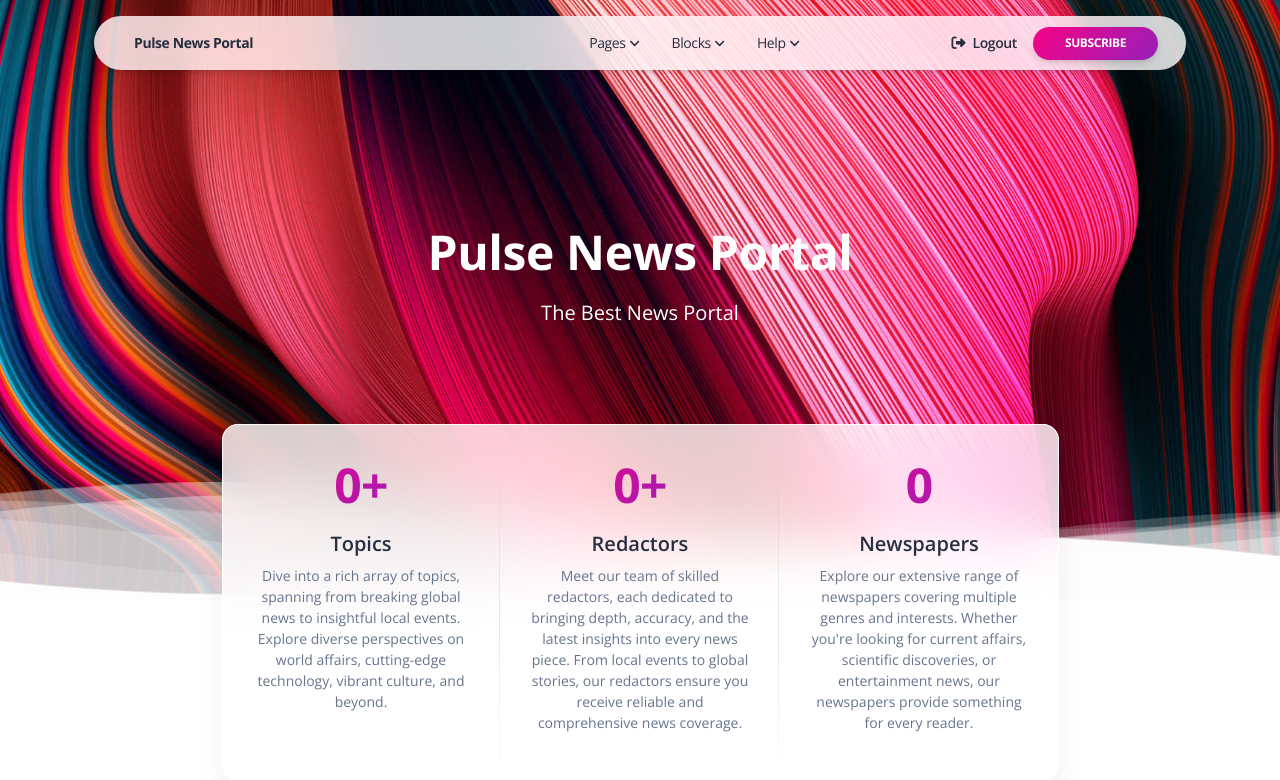
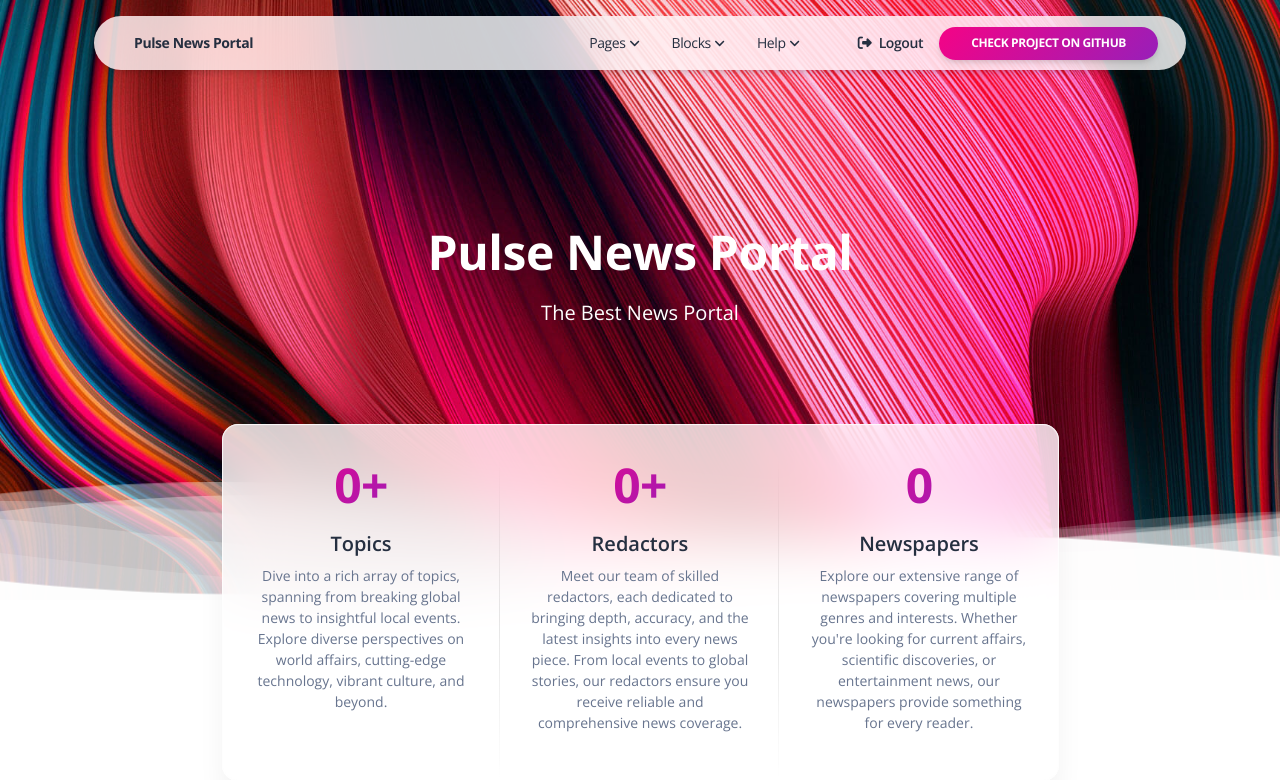
Before and after one commit to vburkalo/news-agency, a Django app: page / in a window 1280 px wide. Shown: the top 780 px of the page. Run offline with Django 5.2, Linux system fonts and the light colour scheme; data that the repository does not hold is empty; some libraries are stand-ins or nearby versions.

Commit message:
updated navigation button to make ability to view project on github

```diff
--- a/templates/includes/navigation.html
+++ b/templates/includes/navigation.html
@@ -345,9 +345,9 @@
                                 </a>
                             </li>
                             <li class="nav-item my-auto ms-3 ms-lg-0">
-                                <a href="{% url 'pulse:index' %}"
+                                <a href="https://github.com/vburkalo/news-agency"
                                    target="_blank"
-                                   class="btn btn-sm  bg-gradient-primary btn-round mb-0 me-1 mt-2 mt-md-0">Subscribe</a>
+                                   class="btn btn-sm  bg-gradient-primary btn-round mb-0 me-1 mt-2 mt-md-0">Check project on GitHub</a>
                             </li>
                         </ul>
                     </div>
```
